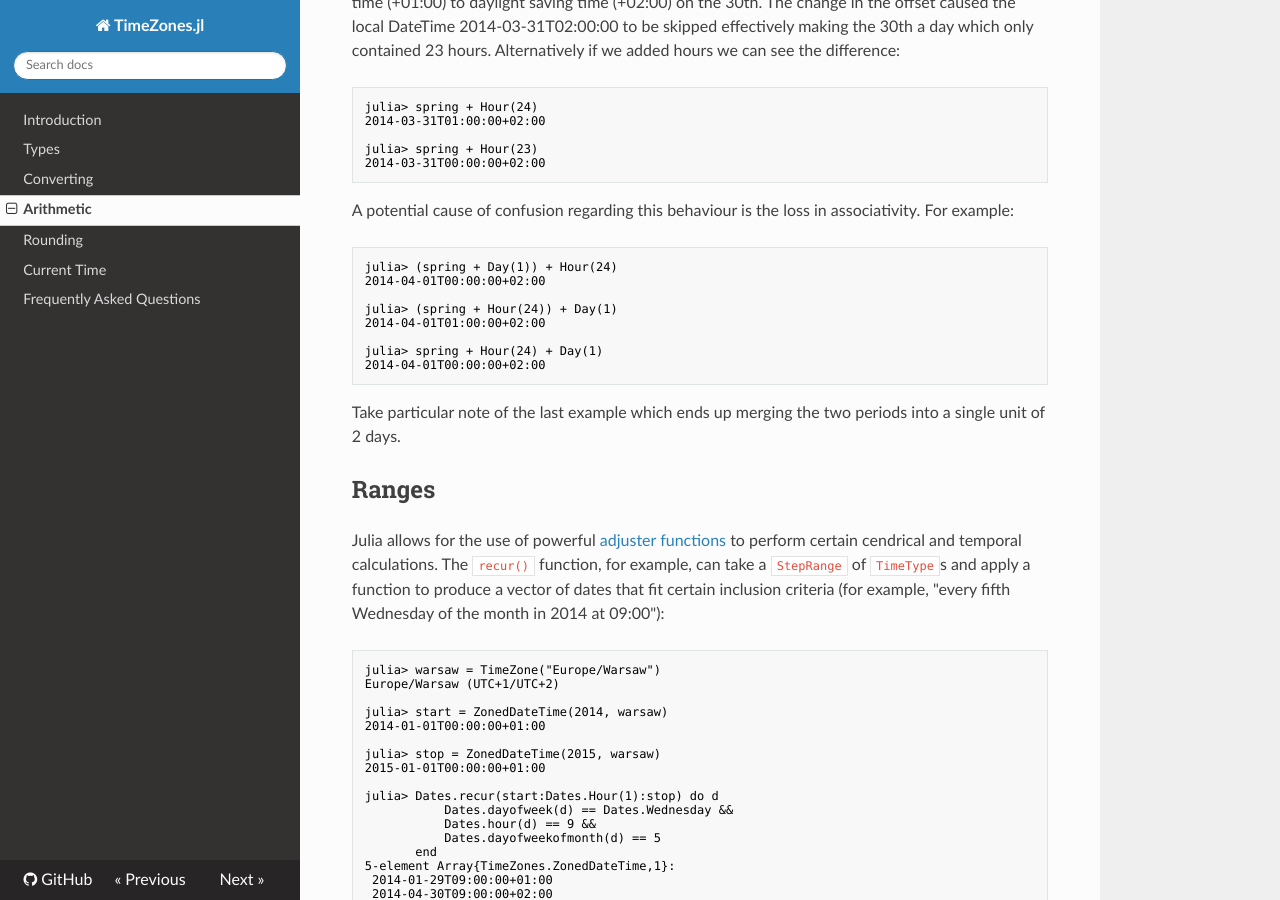
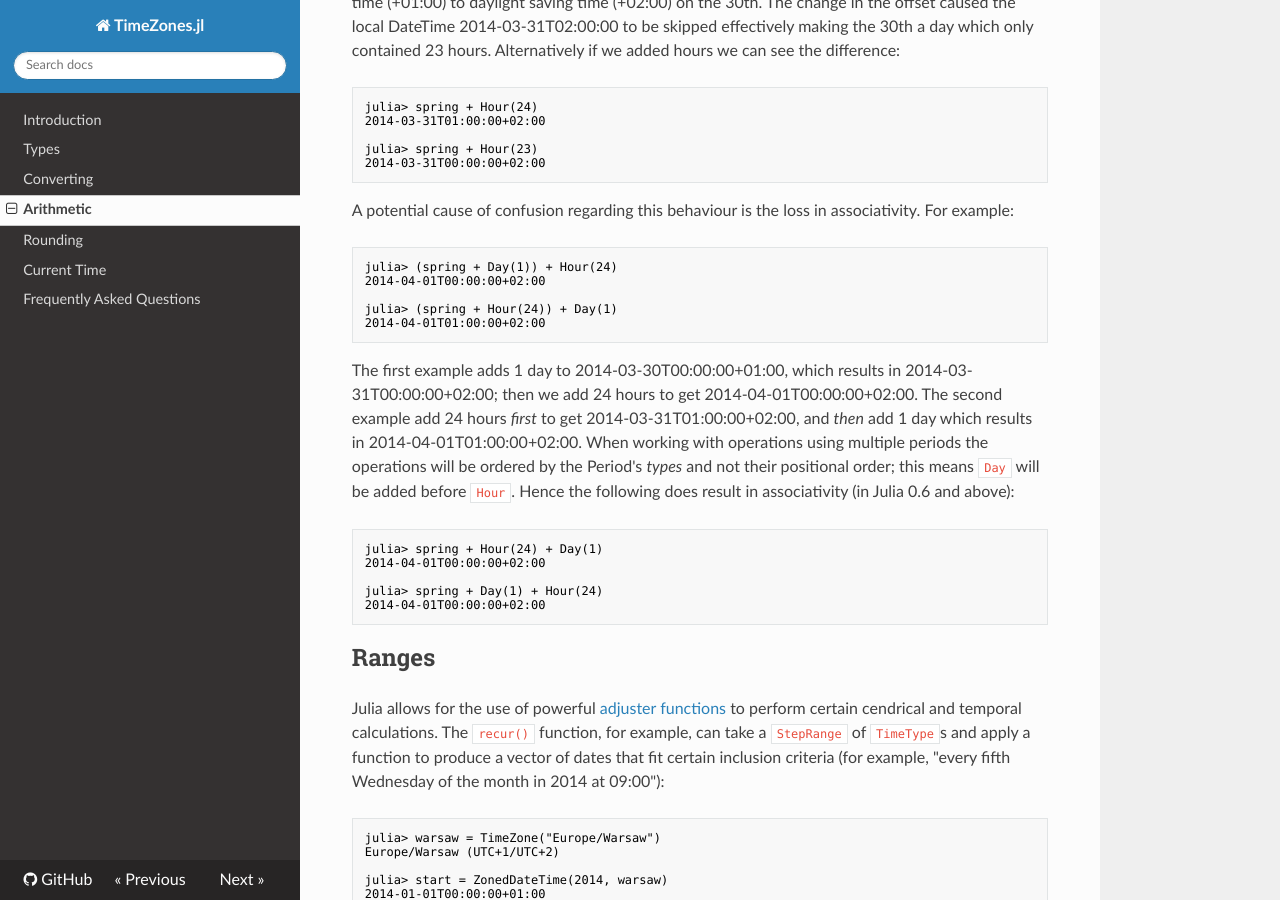
Before and after one commit to JuliaTime/TimeZones.jl, an MkDocs documentation site: the page built from docs/arithmetic.md, in a window 1280 px wide and 900 px high, scrolled down 492 px. Built offline with MkDocs 1.6.1, drawn with Linux system fonts in a browser that asks for light colours; nearby versions of some CDN libraries; old or Windows-style settings are respelled for this version of MkDocs.

Commit message:
Add documentation related to canonicalization
Note that I'm not entirely consistent with how I expect things to work
when it comes to arithmetic with multiple periods. This is somewhat a
mixture of my personal taste and how Date and period arithmetic works
in base Julia. Base Julia states:

> ... in the presence of multiple Periods, the operations will be
> ordered by the Periods' types, not their value or positional order;
> this means Year will always be added first, then Month, then Week, etc

The logic works well for `Date` and `DateTime` but does seem to slightly
break down with `ZonedDateTime` due to the differences between
`DatePeriod` and `TimePeriod` math.

````diff
--- a/docs/arithmetic.md
+++ b/docs/arithmetic.md
@@ -33,12 +33,17 @@ julia> (spring + Day(1)) + Hour(24)
 
 julia> (spring + Hour(24)) + Day(1)
 2014-04-01T01:00:00+02:00
+```
 
+The first example adds 1 day to 2014-03-30T00:00:00+01:00, which results in 2014-03-31T00:00:00+02:00; then we add 24 hours to get 2014-04-01T00:00:00+02:00. The second example add 24 hours *first* to get 2014-03-31T01:00:00+02:00, and *then* add 1 day which results in 2014-04-01T01:00:00+02:00. When working with operations using multiple periods the operations will be ordered by the Period's *types* and not their positional order; this means `Day` will be added before `Hour`. Hence the following does result in associativity (in Julia 0.6 and above):
+
+```julia
 julia> spring + Hour(24) + Day(1)
 2014-04-01T00:00:00+02:00
+
+julia> spring + Day(1) + Hour(24)
+2014-04-01T00:00:00+02:00
 ```
-
-Take particular note of the last example which ends up merging the two periods into a single unit of 2 days.
 
 ## Ranges
 
````
Also changed, not shown: 1 other file.
